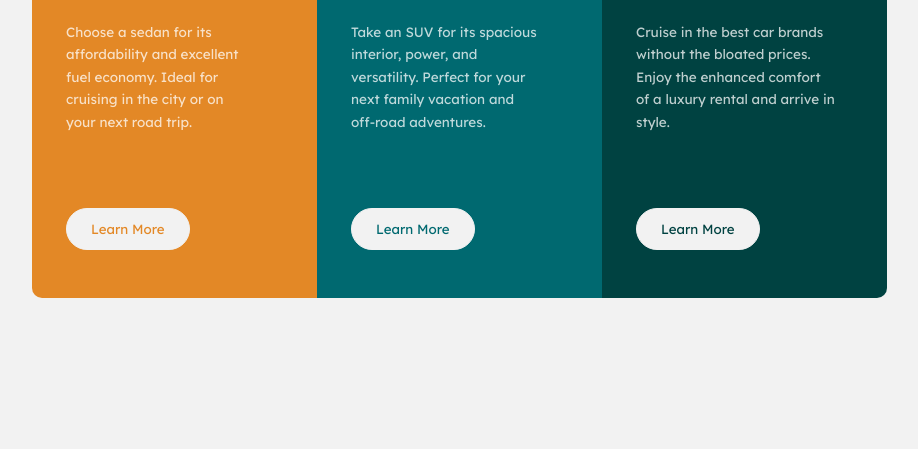
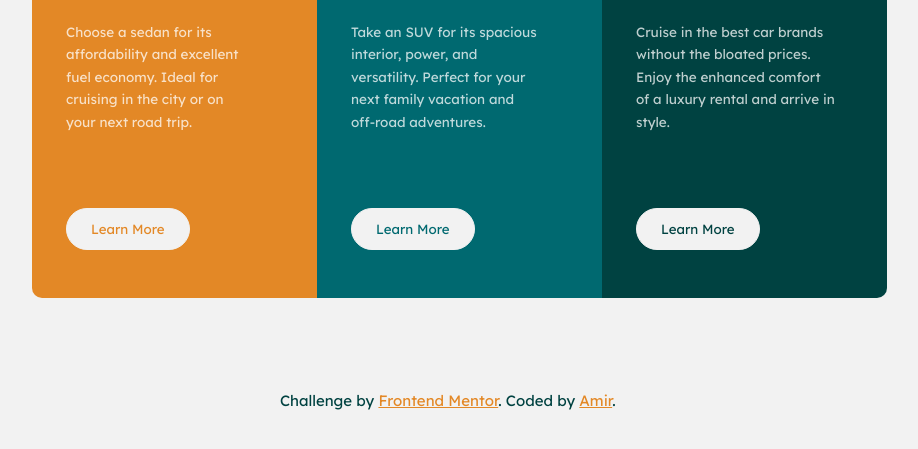
Before and after one commit to L0rdix/3-Column, a plain HTML site: page index.html in a window 1280 px wide. Shown: the part 335-784 px from the top of the page, without its empty margins (181-1099 px from the left). Drawn offline with Linux system fonts and the light colour scheme.

Commit message:
Added attribution

```diff
--- a/CSS/styles.css
+++ b/CSS/styles.css
@@ -178,13 +178,22 @@ p{
 
 
 
+/* Attribution */
+.attribution {
+    font-size: 1rem;
+    text-align: center;
+    position: absolute;
+    bottom: 0;
+    margin-top: 0;
+    margin-bottom: 3.667rem;
+    width: 100%;
+    color: var(--vd-cyan);
+    padding-right: 1.5rem;
+}
 
-
-
-
-
-
-
+.attribution a{
+    color: var(--b-orange);
+}
 
 
 @media only screen and (max-width: 850px) {
--- a/index.html
+++ b/index.html
@@ -57,6 +57,11 @@
                 </div>
             </section>
         </div>
+
+        <div class="attribution">
+            Challenge by <a href="https://www.frontendmentor.io?ref=challenge" target="_blank">Frontend Mentor</a>.
+            Coded by <a href="https://github.com/L0rdix" target="_blank">Amir</a>.
+        </div>
     </main>
 </body>
 </html>
```
